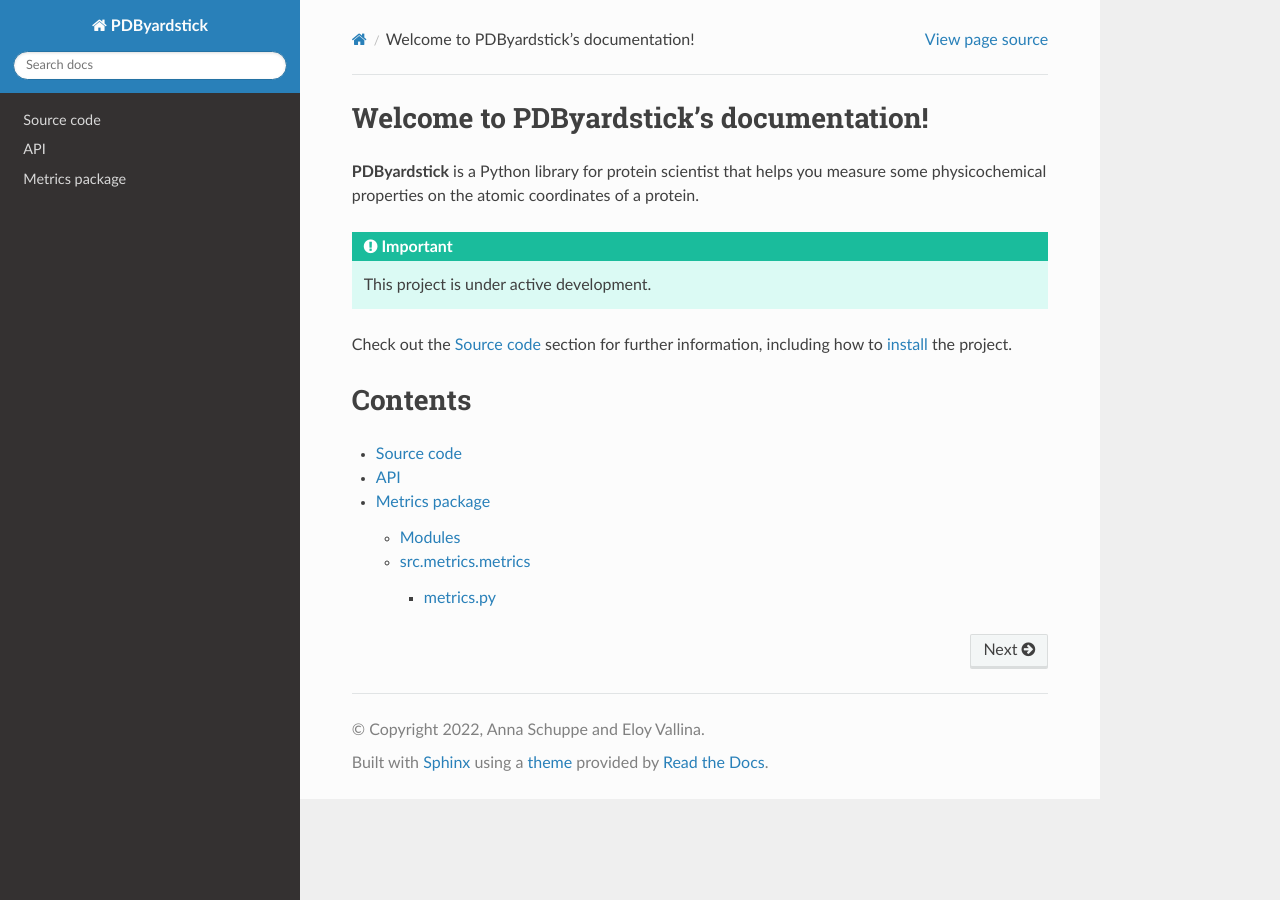
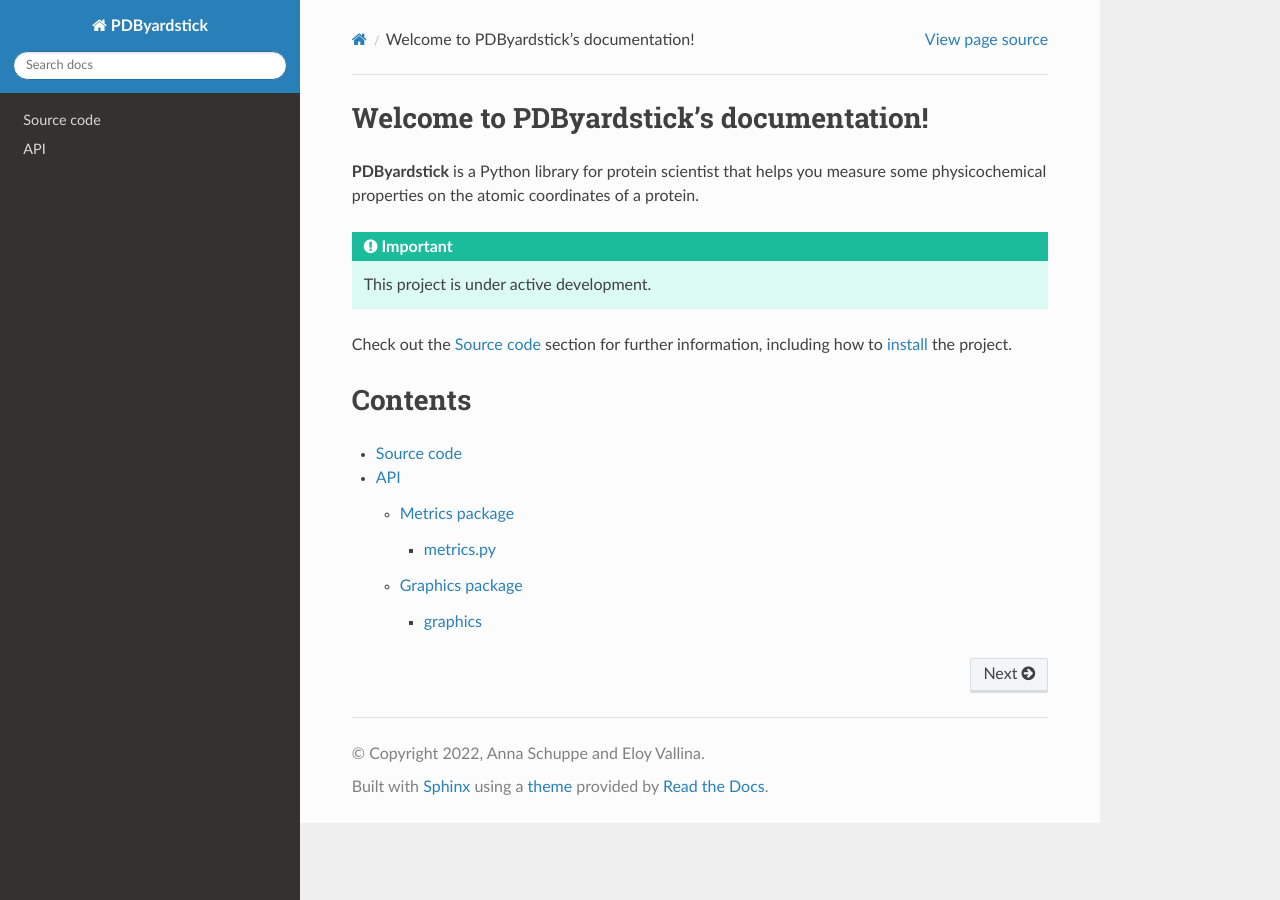
Before and after one commit to anzschu/pyProteinCAT, a Sphinx documentation site: the page built from docs/source/index.rst, in a window 1280 px wide. Built offline with Sphinx 7.4.7 and the Read the Docs theme 2.0.0, drawn with Linux system fonts in a browser that asks for light colours.

Commit message:
Docs for graphics will need to be written manually

```diff
--- a/docs/source/api.rst
+++ b/docs/source/api.rst
@@ -2,14 +2,28 @@
 ===
 
 Metrics package
-===============
+---------------
 
-Modules
--------
+    Modules
+    -------
 
-src.metrics.metrics
--------------------
+        Metrics
+        -------------------
 
-.. toctree::
+        .. toctree::
 
-    src.metrics.metrics
+            src.metrics.metrics
+
+
+Graphics package
+----------------
+
+    Modules
+    -------
+
+        Graphics
+        --------
+
+        .. toctree::
+
+            src.graphics.graphics
--- a/docs/source/src.graphics.graphics.rst
+++ b/docs/source/src.graphics.graphics.rst
@@ -1,7 +1,4 @@
 graphics
 ==================
 
-.. automodule:: src.graphics.graphics
-   :members:
-   :show-inheritance:
-   :undoc-members:
+Document manually
```
